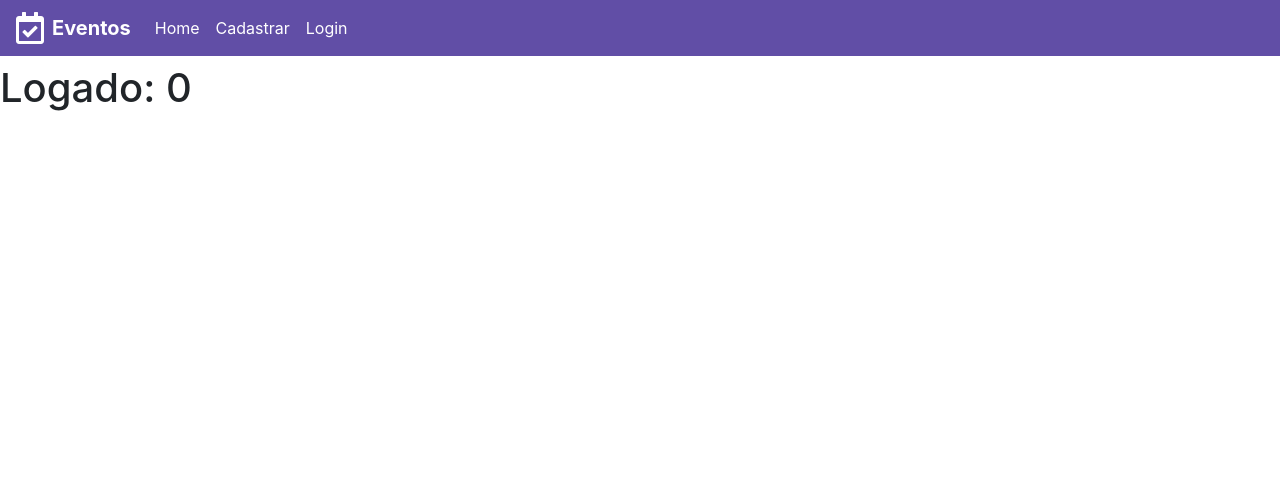
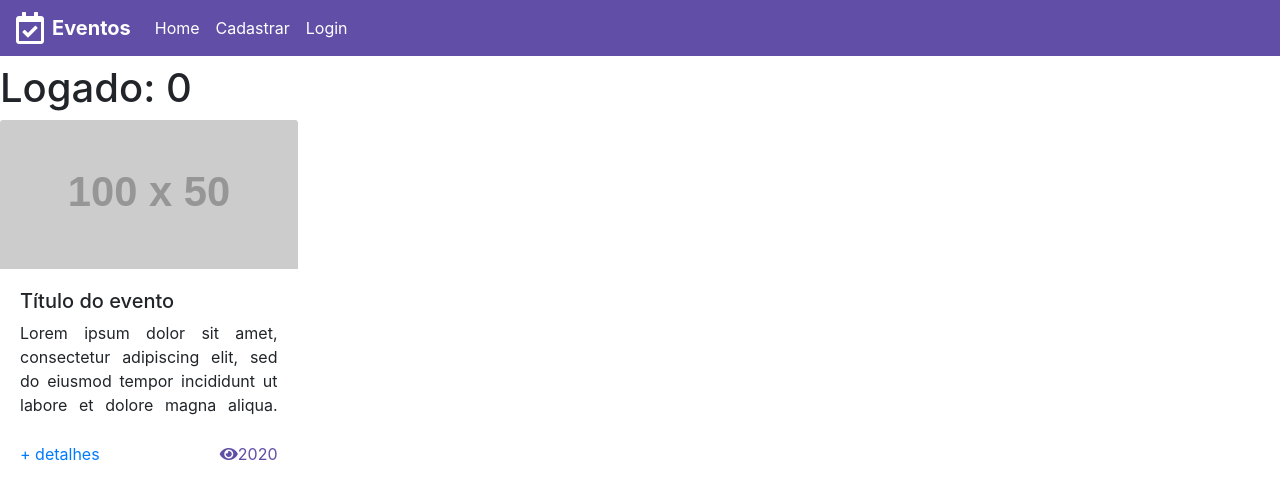
Before and after one commit to Nardogomes/Eventos, a React (Create React App) app: page / in a window 1280 px wide. Shown: the top 500 px of the page. Built offline with nearby package versions, Linux system fonts and the light colour scheme.

Commit message:
Criando o card dos eventos.

```diff
--- /dev/null
+++ b/src/components/evento-card/evento-card.css
@@ -0,0 +1,24 @@
+.rodape-card {
+    color: #614ea6;
+    height: 35px;
+}
+
+.btn-detalhes {
+    background-color: #614ea6;
+    color: #fff;
+}
+
+.btn-detalhes:hover {
+    background-color: #f21667;
+    color: #fff;
+}
+
+.card-text {
+    max-height: 100px;
+    overflow: hidden;
+}
+
+.img-cartao {
+    max-height: 200px;
+    min-width: 100%
+}
--- /dev/null
+++ b/src/components/evento-card/index.js
@@ -0,0 +1,31 @@
+import React, { useState, useEffect } from 'react'
+import {Link} from 'react-router-dom'
+import './evento-card.css'
+
+function EventoCard() {
+    return(
+        <div className="col-md-3 col-sm-12">
+            <img src="https://via.placeholder.com/100x50" className="card-img-top img-cartao" alt="Imagem do evento." />
+
+            <div className="card-body">
+                <h5>Título do evento</h5>
+                <p className="card-text text-justify">
+                    Lorem ipsum dolor sit amet, consectetur adipiscing elit, sed do eiusmod tempor incididunt ut labore et dolore magna aliqua. Nibh praesent tristique magna sit. Eleifend quam adipiscing vitae proin. Scelerisque eleifend donec pretium vulputate sapien nec sagittis. Egestas fringilla phasellus faucibus scelerisque. Turpis in eu mi bibendum neque egestas congue quisque egestas.
+                </p>
+
+                <div className="row rodape-card d-flex align-items-center">
+                    <div className="col-6">
+                        <Link to="/" clasName="btn btn-sm btn-detalhes">+ detalhes</Link>
+                    </div>
+
+                    <div className="col-6 text-right">
+                        <i class="fas fa-eye"></i><span>2020</span>
+                    </div>
+                </div>
+
+            </div>
+        </div>
+    )
+}
+
+export default EventoCard
--- a/src/view/home/index.js
+++ b/src/view/home/index.js
@@ -1,8 +1,9 @@
 import React, { useState } from 'react'
 import './home.css'
 import {Link} from 'react-router-dom'
+import { useSelector } from 'react-redux'
 import NavBar from '../../components/navbar/'
-import { useSelector } from 'react-redux'
+import EventoCard from '../../components/evento-card/'
 
 function Home() {
     return(
@@ -10,6 +11,9 @@ function Home() {
             <NavBar/>
             <h1>{useSelector(state => state.usuarioEmail)}</h1>
             <h1>Logado: {useSelector(state => state.usuarioLogado)}</h1>
+            <div className="row">
+                <EventoCard/>
+            </div>
         </>
     )
 }
```
